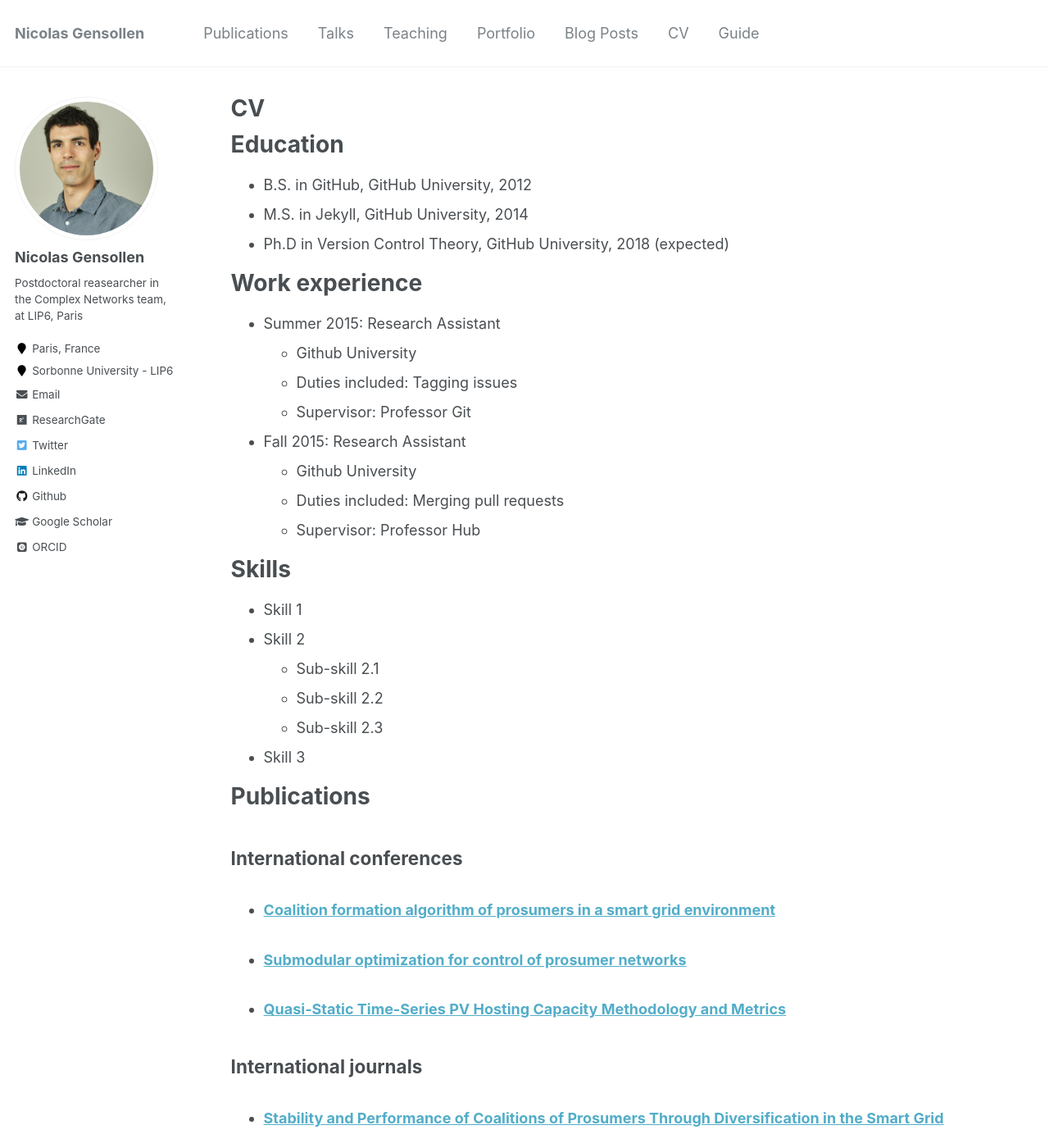
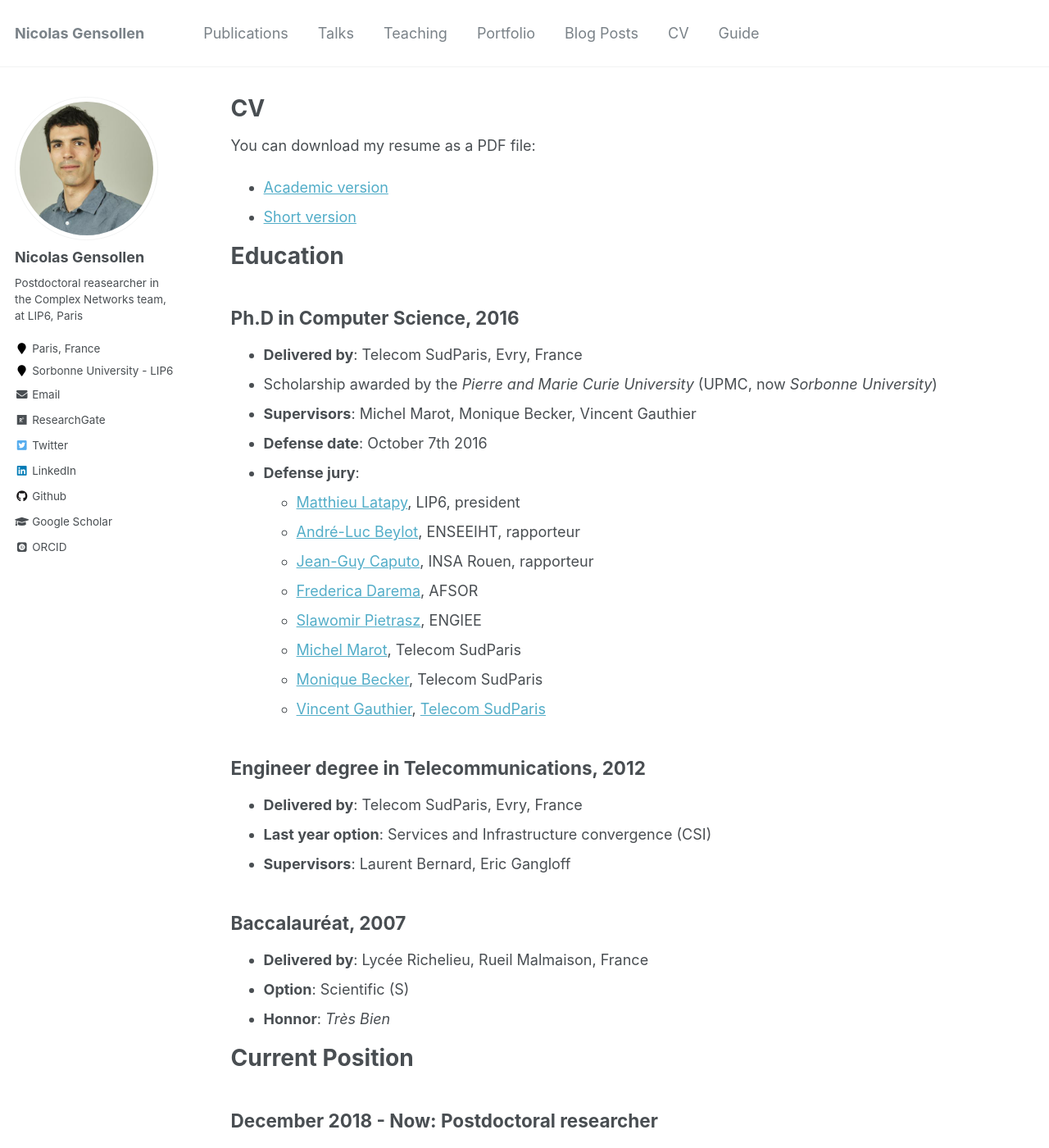
Before and after one commit to NicolasGensollen/nicolasgensollen.github.io, a Jekyll site: the page built from _pages/cv.md, in a window 1280 px wide and 1400 px high. Shown: the whole window at 82% size. Built offline with Jekyll 4.4.1, drawn with Linux system fonts in a browser that asks for light colours; some web fonts are replaced; some of the changed text lies outside the part shown.

Commit message:
Improve CV

```diff
--- a/_pages/cv.md
+++ b/_pages/cv.md
@@ -9,23 +9,77 @@
 
 {% include base_path %}
 
+You can download my resume as a PDF file:
+
+* [Academic version](tba)
+* [Short version](tba)
+
 # Education
 
-* B.S. in GitHub, GitHub University, 2012
-* M.S. in Jekyll, GitHub University, 2014
-* Ph.D in Version Control Theory, GitHub University, 2018 (expected)
+## Ph.D in Computer Science, 2016
+
+* __Delivered by__: Telecom SudParis, Evry, France
+* Scholarship awarded by the *Pierre and Marie Curie University* (UPMC, now *Sorbonne University*)
+* __Supervisors__: Michel Marot, Monique Becker, Vincent Gauthier
+* __Defense date__: October 7th 2016
+* __Defense jury__:
+  * [Matthieu Latapy](https://www-complexnetworks.lip6.fr/~latapy/), LIP6, president
+  * [André-Luc Beylot](http://irt.enseeiht.fr/beylot/), ENSEEIHT, rapporteur
+  * [Jean-Guy Caputo](http://lmi2.insa-rouen.fr/~jgcaputo/), INSA Rouen, rapporteur
+  * [Frederica Darema](https://www.af.mil/About-Us/Biographies/Display/Article/108635/dr-frederica-darema/), AFSOR
+  * [Slawomir Pietrasz](https://fr.linkedin.com/in/slawomir-pietrasz-89a73a5/de), ENGIEE
+  * [Michel Marot](http://www-public.imtbs-tsp.eu/~marot/), Telecom SudParis
+  * [Monique Becker](https://www.researchgate.net/profile/Monique_Becker), Telecom SudParis
+  * [Vincent Gauthier](https://complex.luxbulb.org/), [Telecom SudParis](https://www.telecom-sudparis.eu/)
+
+## Engineer degree in Telecommunications, 2012
+
+* __Delivered by__: Telecom SudParis, Evry, France
+* __Last year option__: Services and Infrastructure convergence (CSI)
+* __Supervisors__: Laurent Bernard, Eric Gangloff
+
+## Baccalauréat, 2007
+
+* __Delivered by__: Lycée Richelieu, Rueil Malmaison, France
+* __Option__: Scientific (S)
+* __Honnor__: *Très Bien*
+
+# Current Position
+
+## December 2018 - Now: Postdoctoral researcher
+
+* __Workplace__: [Sorbonne University](http://www.sorbonne-universite.fr/) ([LIP6](https://www.lip6.fr/), UMR 7606), Paris, France
+* __Team__: [Complex Networks](http://www.complexnetworks.fr/)
+* __Research focus__: Designing anomaly detection methods for large streams of interactions
+* __Supervisor__: [Matthieu Latapy](https://www-complexnetworks.lip6.fr/~latapy/)
 
 # Work experience
 
-* Summer 2015: Research Assistant
-  * Github University
-  * Duties included: Tagging issues
-  * Supervisor: Professor Git
+## March 2017 - November 2018: Postdoctoral researcher
 
-* Fall 2015: Research Assistant
-  * Github University
-  * Duties included: Merging pull requests
-  * Supervisor: Professor Hub
+* __Workplace__: [National Renewable Energy Laboratory](https://www.nrel.gov/) (NREL), Golden, Colorado, USA
+* __Team__: [Power Systems Design and Studies](https://www.nrel.gov/grid/power-systems-design-studies.html)
+* __Research focus__: Designing methods and tools to optimize the deployment of renewable energy ressources in distribution systems
+* __Supervisors__: [Bri-Mathias Hodge](https://www.colorado.edu/faculty/hodge/), [Bryan Palmintier](http://bryan.palmintier.net/)
+
+## October 2013 - October 2016: Moniteur (special PhD student status with a teaching load)
+
+* __Workplace__: [Sorbonne University](http://www.sorbonne-universite.fr/), Paris, France
+* __Teaching load__: 192 hours (see *Teaching* section)
+
+## November 2012 - September 2013: Research engineer
+
+* __Workplace__: [Telecom SudParis](https://www.telecom-sudparis.eu/) ([SAMOVAR](http://samovar.telecom-sudparis.eu/?lang=fr), UMR 5157), Saclay, France
+* __Team__: [METHODES](http://samovar.telecom-sudparis.eu/spip.php?rubrique128&lang=fr)
+* __Research focus__: Smart Grids, Complex Networks
+* __Supervisor__: [Michel Marot](http://www-public.imtbs-tsp.eu/~marot/), Monique Becker, [Vincent Gauthier](https://complex.luxbulb.org/)
+
+## July 2011 - January 2012: Intern
+
+* __Workplace__: [Conseil Général de la Seine-et-Marne](https://www.seine-et-marne.fr/) (CG77), Melun, France
+* __Team__: *Aménagement du Territoire*
+* __Duties__: Building a simulation and optimization tool for the optical fiber deployment in the Seine-et-Marne region.
+* __Supervisor__: [Ariel Turpin](https://fr.linkedin.com/in/ariel-turpin-78b50929)
 
 # Skills
 
```
